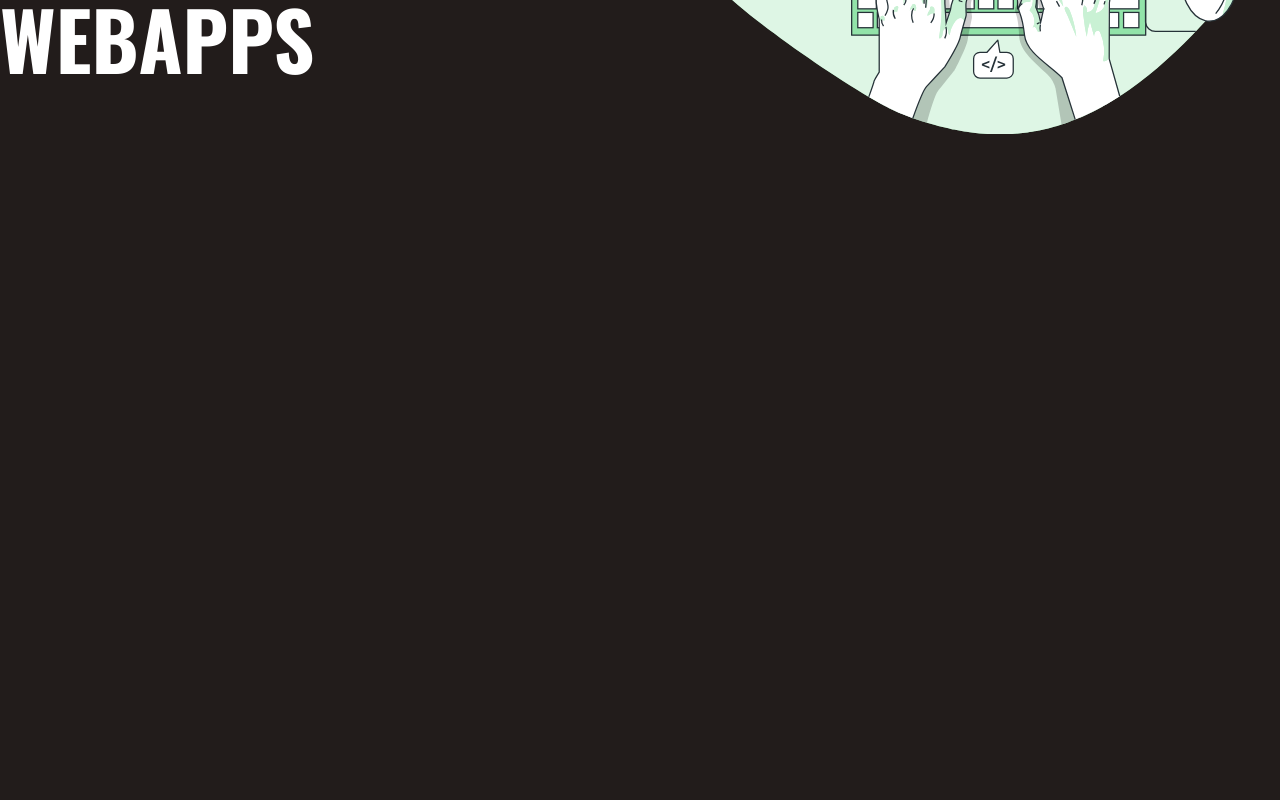
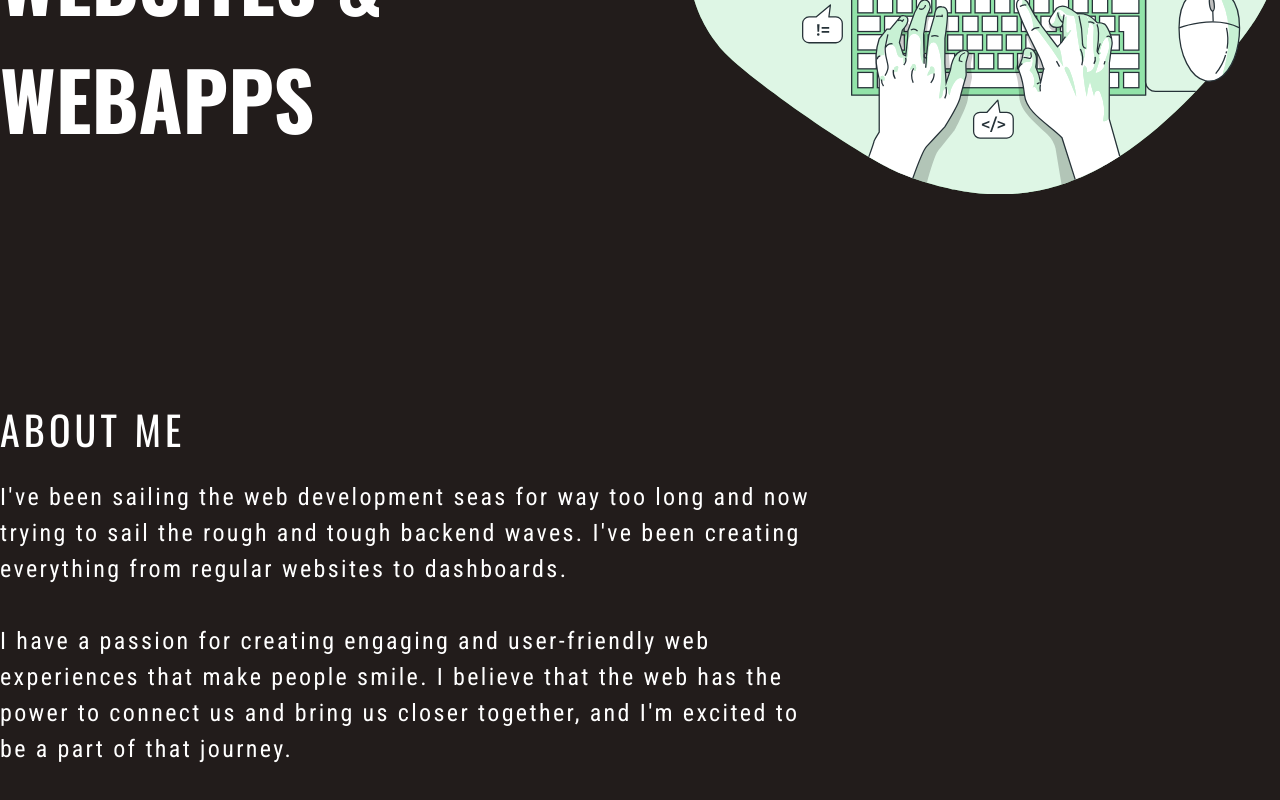
Before and after one commit to ShubhamChamola/Portfolio, a React (Create React App) app: page / in a window 1280 px wide. Shown: the part 578-1378 px from the top of the page. Before the commit the page ends 800 px from the top, so only its background shows below. Built offline with nearby package versions, Linux system fonts and the light colour scheme.

Commit message:
About Me page

```diff
--- /dev/null
+++ b/src/layouts/about/index.tsx
@@ -0,0 +1,20 @@
+import styles from "./style.module.scss";
+
+const About: React.FC = () => {
+  return (
+    <section className={styles.about}>
+      <h2>ABOUT ME</h2>
+      <p>
+        I've been sailing the web development seas for way too long and now
+        trying to sail the rough and tough backend waves. I've been creating
+        everything from regular websites to dashboards. <br /> <br />I have a
+        passion for creating engaging and user-friendly web experiences that
+        make people smile. I believe that the web has the power to connect us
+        and bring us closer together, and I'm excited to be a part of that
+        journey.
+      </p>
+    </section>
+  );
+};
+
+export default About;
--- /dev/null
+++ b/src/layouts/about/style.module.scss
@@ -0,0 +1,21 @@
+.about {
+  display: grid;
+  grid-template-columns: 1fr 0.5fr;
+  row-gap: 1em;
+  column-gap: 2em;
+
+  h2 {
+    grid-column: 1/3;
+    font-family: var(--tertiary-font);
+    font-weight: 400;
+    font-size: 2rem;
+    letter-spacing: 0.2ch;
+  }
+
+  p {
+    grid-column: 1/2;
+    line-height: 150%;
+    font-size: 1.2rem;
+    letter-spacing: 0.2ch;
+  }
+}
--- a/src/layouts/hero/index.tsx
+++ b/src/layouts/hero/index.tsx
@@ -1,5 +1,5 @@
 import HeroSVG from "../../assets/HeroSVG";
-import styles from "../../styles/hero.module.scss";
+import styles from "./style.module.scss";
 
 const Hero: React.FC = () => {
   return (
--- a/src/layouts/navigation/index.tsx
+++ b/src/layouts/navigation/index.tsx
@@ -1,4 +1,4 @@
-import styles from "../../styles/navigation.module.scss";
+import styles from "./style.module.scss";
 
 const Navigation: React.FC = () => {
   return (
--- a/src/pages/Home.tsx
+++ b/src/pages/Home.tsx
@@ -1,9 +1,11 @@
 import Hero from "../layouts/hero";
+import About from "../layouts/about";
 
 const Home: React.FC = () => {
   return (
     <>
       <Hero />
+      <About />
     </>
   );
 };
--- a/src/styles/global.scss
+++ b/src/styles/global.scss
@@ -26,5 +26,9 @@ body {
 }
 
 section {
-  margin: 5em 0em;
+  padding: 5em 0em;
+
+  &:nth-child(1) {
+    padding-top: 8em;
+  }
 }
```
Also changed, not shown: src/layouts/hero/style.module.scss (renamed from src/styles/hero.module.scss), src/layouts/navigation/style.module.scss (renamed from src/styles/navigation.module.scss).
